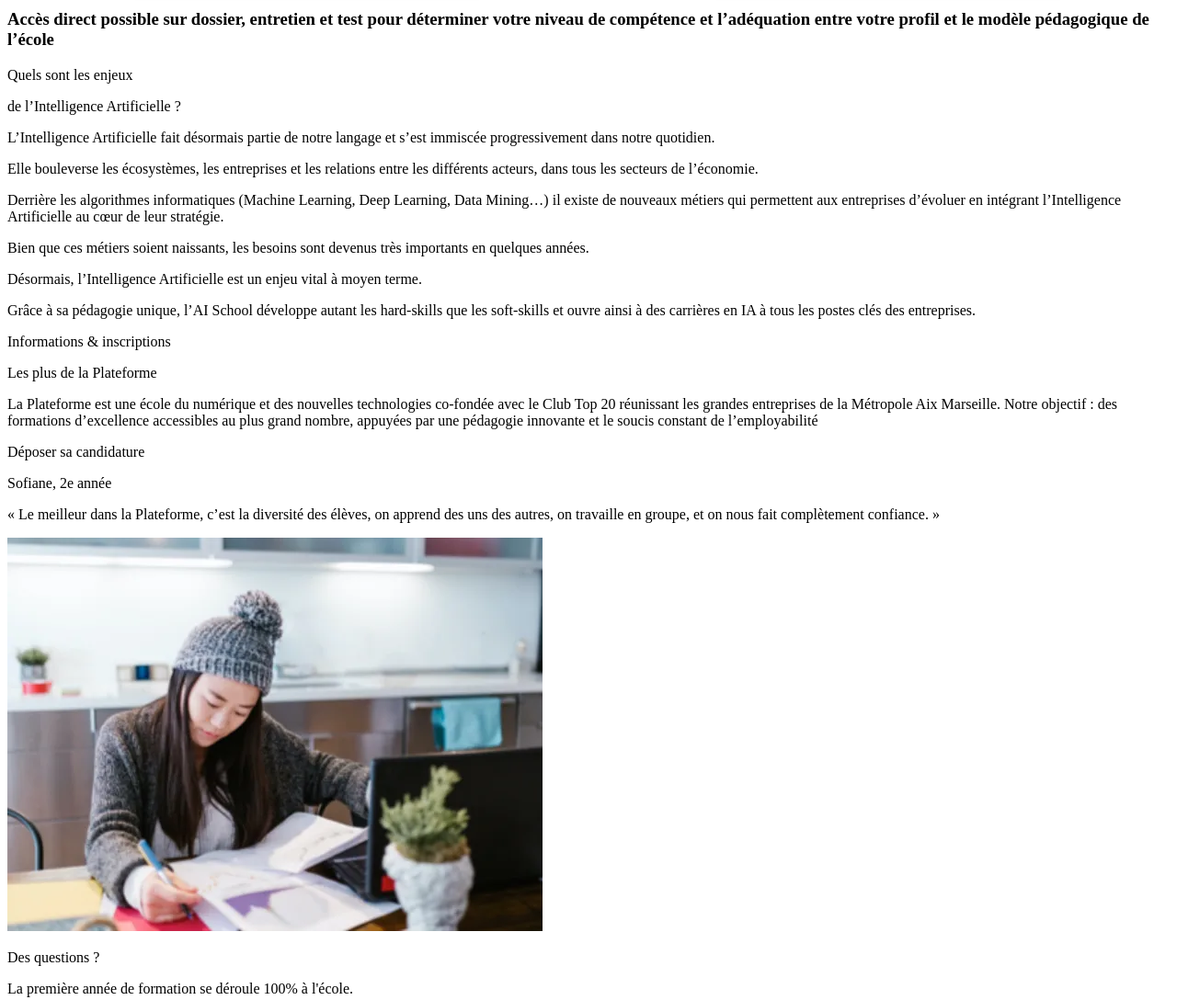
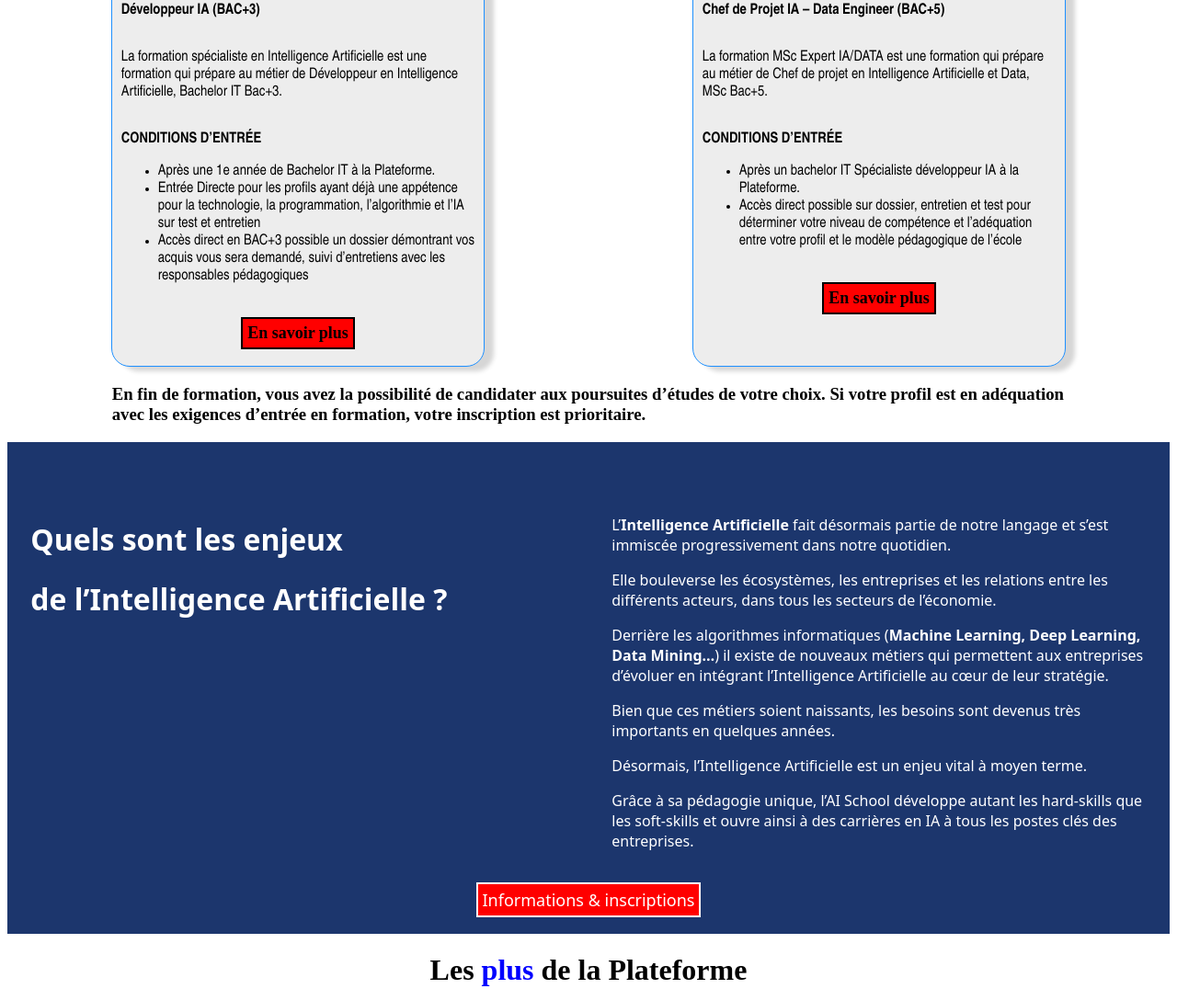
Before and after one commit to aumegeasmaxime21/projet-site-laplateforme, a plain HTML site: page ia-school.html in a window 1280 px wide. Shown: the part 1214-2302 px from the top of the page at 92% size. Drawn offline with Linux system fonts and the light colour scheme.

Commit message:
modif css ia school modif lien innovation-lab

```diff
--- a/css-pages/ia-school.css
+++ b/css-pages/ia-school.css
@@ -17,15 +17,38 @@ a {
 /* entete */
 
 /* contenu */
-#entete-ia-school {
-   background-image: url("../Photo-ia-school/montage-categorie-ia-2-scaled.webp");
- /*  background-image: url("https://laplateforme.io/wp-content/uploads/2022/05/montage-categorie-ia-2-scaled.webp");*/
 
+#entete-ia-school-gene {
+    background-image: url("../Photo-ia-school/montage-categorie-ia-2-scaled.webp");
+    width: 100%;
+    border-radius: 20px;
+    background-size: cover;
 }
-
-
-
-
+#entete-ia-school-indiv {
+    width: 33%;
+    color: white;
+    display: flex;
+    flex-direction: column;
+    margin-top: 20px;
+}
+#titre-entete-ia-school {
+    font-size: 50px;
+    font-family: Noto Sans, sans-serif;
+    margin-left: 5%;
+}
+#sous-titre-entete-ia-school {
+    font-size: 25px;
+    font-family: Noto Sans, sans-serif;
+    margin-left: 5%;
+}
+#txt-entete-ia-school {
+    font-size: 25px;
+    font-family: Noto Sans, sans-serif;
+    margin-left: 5%;
+}
+#txt-blue {
+    color: blue;
+}
 .txt-gras {
     font-weight: bold;
 }
@@ -79,7 +102,7 @@ a {
 }
 .cel-savoir {
     display: flex;
-    justify-content: center
+    justify-content: center;
 }
 .txt-savoir {
     font-size: 18px;
@@ -90,6 +113,66 @@ a {
 #align-cell {
     margin-top: 40px;
 }
+#txt-bas-nos-forma {
+    margin-left: 9%;
+    padding-right: 9%;
+}
+#cel-gene-enjeux {
+    width: 100%;
+    display: flex;
+    background-color: #1c366d;
+    flex-direction: column;
+    color: white;
+    font-family: Noto Sans, sans-serif;
+}
+#cel-inter-enjeux {
+    display: flex;
+    width: 100%;
+}
+.cel-indiv-enjeux {
+    width: 50%;
+    margin-left: 2%;
+    padding-right: 2%;
+    margin-top: 5%;
+}
+#cel-information {
+    display: flex;
+    justify-content: center;
+}
+#txt-cel-information {
+    font-size: 18px;
+    background-color: red;
+    border: 2px solid;
+    padding: 5px;
+}
+#cel-gene-les-plus {
+    display: flex;
+    flex-direction: column;
+    align-items: center;
+
+}
+.cel-txt-les-enjeux {
+    margin-left: 20%;
+    margin-right: 20%
+}
+#txt-les-enjeux {
+    text-align: center;
+    font-size: 18px;
+    font-family: Courier New, monospace;
+}
+#cel-deposer {
+    display: flex;
+}
+#txt-deposer {
+    font-size: 18px;
+    background-color: red;
+    border: 2px solid;
+    padding: 5px;
+}
+
+
+
+
 
 
 
--- a/ia-school.html
+++ b/ia-school.html
@@ -14,7 +14,7 @@
         <a href="index.html"target="_blank">Accueil</a>
         <a href="qui-sommes-nous.html"target="_blank">Qui-sommes-nous</a>
         <a href="nos-ecoles.html" target="_blank">Nos écoles</a>
-        <a href="digital lab.html"target="_blank">laboratoire numerique</a>
+        <a href="innovation-lab.html" target="_blank">innovation-lab</a>
         <a href="Formation-des-cadres.html" target="_blank">Formation des cadres</a>
         <a href="cyber-security-school.html" target="_blank">cyber-security-school</a>
         <a href="contact.html"target="_blank">Contact</a>
@@ -26,13 +26,13 @@
 <!-- contenu -->
 
 <main>
-
-<div id="entete-ia-school">
-
-    <p>AI School</p>
-    <p>Du Bachelor au Post Graduate</p>
-    <p>L’AI School de La Plateforme propose des cursus de haut niveau destinés à former aux métiers
-        de l’IA permettant d’obtenir un bachelor et un MSc (BAC+3 et BAC+5).</p>
+<div id="entete-ia-school-gene">
+    <div id="entete-ia-school-indiv">
+        <div><p id="titre-entete-ia-school">AI School</p></div>
+        <div><p id="sous-titre-entete-ia-school">Du Bachelor au Post Graduate</p></div>
+        <div><p id="txt-entete-ia-school">L’AI School de La Plateforme propose des cursus de haut niveau destinés à former aux métiers
+            de l’IA permettant d’obtenir un bachelor et un MSc (BAC+3 et BAC+5).</p></div>
+    </div>
 </div>
 
 <div id="cel-info-gene">
@@ -97,46 +97,44 @@
         </div>
 </div>
 
-    <h3>Accès direct possible sur dossier, entretien et test pour  déterminer votre niveau de
-    compétence et l’adéquation entre votre profil et le modèle pédagogique de l’école</h3>
+    <h3 id="txt-bas-nos-forma">En fin de formation, vous avez la possibilité de candidater aux poursuites d’études
+        de votre choix. Si votre profil est en adéquation avec les exigences d’entrée en formation, votre inscription
+        est prioritaire.</h3>
 
-<div>
-    <div>
-        <div>
-            <p>Quels sont les enjeux</p>
-            <p>de l’Intelligence Artificielle ?</p>
+<div id="cel-gene-enjeux">
+    <div id="cel-inter-enjeux">
+        <div class="cel-indiv-enjeux">
+            <h1>Quels sont les enjeux</h1>
+            <h1>de l’Intelligence Artificielle ?</h1>
         </div>
 
-        <div>
-            <div>
-                <p>L’Intelligence Artificielle fait désormais partie de notre langage et s’est immiscée
-                progressivement dans notre quotidien.</p>
+        <div class="cel-indiv-enjeux">
+                <p>L’<span class="txt-gras">Intelligence Artificielle</span> fait désormais partie de notre langage
+                    et s’est immiscée progressivement dans notre quotidien.</p>
                 <p>Elle bouleverse les écosystèmes, les entreprises et les relations entre les différents acteurs,
-                dans tous les secteurs de l’économie.</p>
-                <p>Derrière les algorithmes informatiques (Machine Learning, Deep Learning, Data Mining…) il
-                existe de nouveaux métiers qui permettent aux entreprises d’évoluer en intégrant l’Intelligence
-                Artificielle au cœur de leur stratégie.</p>
+                    dans tous les secteurs de l’économie.</p>
+                <p>Derrière les algorithmes informatiques (<span class="txt-gras">Machine Learning, Deep Learning,
+                    Data Mining…</span>) il existe de nouveaux métiers qui permettent aux entreprises d’évoluer
+                    en intégrant l’Intelligence Artificielle au cœur de leur stratégie.</p>
                 <p>Bien que ces métiers soient naissants, les besoins sont devenus très importants en quelques années.</p>
                 <p>Désormais, l’Intelligence Artificielle est un enjeu vital à moyen terme.</p>
-            </div>
-            <div>
+
                 <p>Grâce à sa pédagogie unique, l’AI School développe autant les hard-skills que les soft-skills
                 et ouvre ainsi à des carrières en IA à tous les postes clés des entreprises.</p>
-            </div>
         </div>
     </div>
-     <div>
-         <p>Informations & inscriptions</p>
+     <div id="cel-information">
+         <p id="txt-cel-information">Informations & inscriptions</p>
      </div>
 </div>
 
-<div>
-    <div><p>Les plus de la Plateforme</p></div>
-    <div><p>La Plateforme est une école du numérique et des nouvelles technologies co-fondée avec le Club
+<div id="cel-gene-les-plus">
+    <div class="cel-txt-les-enjeux"><h1>Les <span id="txt-blue">plus</span> de la Plateforme</h1></div>
+    <div class="cel-txt-les-enjeux" id="txt-les-enjeux"><p>La Plateforme est une école du numérique et des nouvelles technologies co-fondée avec le Club
         Top 20 réunissant les grandes entreprises de la Métropole Aix Marseille. Notre objectif : des
         formations d’excellence accessibles au plus grand nombre, appuyées par une pédagogie innovante et
         le soucis constant de l’employabilité</p></div>
-    <div><p>Déposer sa candidature</p></div>
+    <div id="cel-deposer"><p id="txt-deposer">Déposer sa candidature</p></div>
 </div>
 
 <div>
@@ -145,7 +143,7 @@
         <div><p>« Le meilleur dans la Plateforme, c’est la diversité des élèves, on apprend des uns des autres,
             on travaille en groupe,  et on nous fait complètement confiance. »</p></div>
     </div>
-    <div><a><img src="./Photo-ia-school/push-blockj-cdpIA.webp" alt="img-Chef-de-projet"></a></div>
+    <div><a><img src="./Photo-ia-school/sofiane_testimonial3.webp" alt="img-Chef-de-projet"></a></div>
 </div>
 
 <div>
@@ -244,7 +242,7 @@
         <a href="qui-sommes-nous.html"target="_blank">Qui-sommes-nous</a>
         <a href="nos-ecoles.html" target="_blank">Nos écoles</a>
         <a href="ia-school.html" target="_blank">IA School</a>
-        <a href="digital lab.html"target="_blank">laboratoire numerique</a>
+        <a href="innovation-lab.html" target="_blank">innovation-lab</a>
         <a href="Formation-des-cadres.html" target="_blank">Formation des cadres</a>
         <a href="cyber-security-school.html" target="_blank">cyber-security-school</a>
         <a href="contact.html"target="_blank">Contact</a>
```
Also changed, not shown: Formation-des-cadres.html (+2 -2 lines), contact.html (+2 -2 lines), cyber-security-school.html (+2 -2 lines), index.html (+2 -2 lines), innovation-lab.html (renamed from digital lab.html, +1 -1 lines), nos-ecoles.html (+2 -2 lines), qui-sommes-nous.html (+2 -2 lines), Photo-ia-school/sofiane_testimonial3.webp (added).
